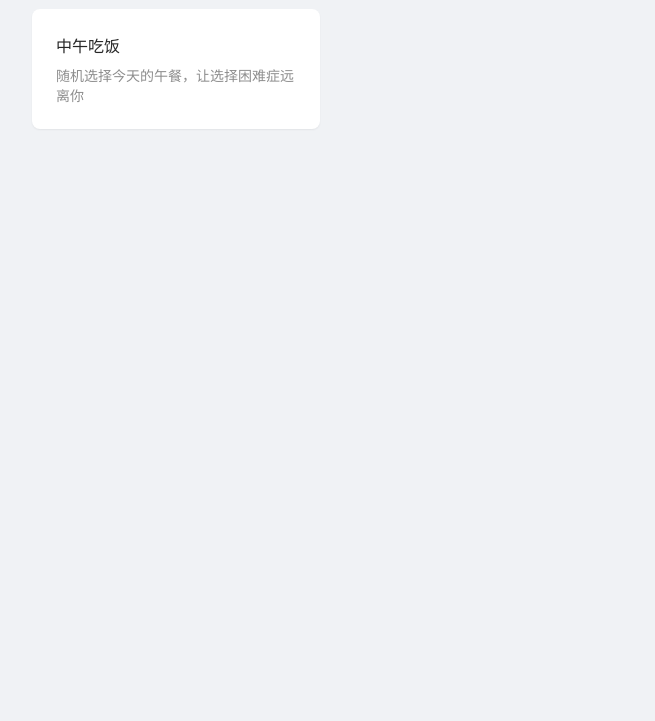
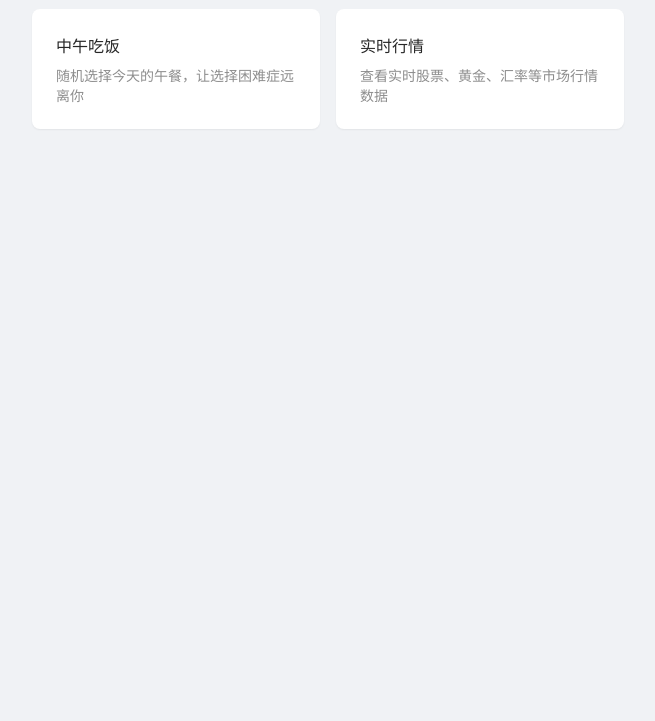
Before and after one commit to ax418lllll/steven, a plain HTML site: page index.html in a window 1280 px wide. Shown: the part 79-800 px from the top of the page, without its empty margins (8-663 px from the left). Drawn offline with Linux system fonts and the light colour scheme.

Commit message:
Update index.html

```diff
--- a/index.html
+++ b/index.html
@@ -77,6 +77,10 @@
                 <div class="tool-name">中午吃饭</div>
                 <div class="tool-desc">随机选择今天的午餐，让选择困难症远离你</div>
             </a>
+            <a href="./stock.html" class="tool-card">
+                <div class="tool-name">实时行情</div>
+                <div class="tool-desc">查看实时股票、黄金、汇率等市场行情数据</div>
+            </a>
             <!-- 后续可以在这里添加更多工具卡片 -->
         </div>
     </div>
```
